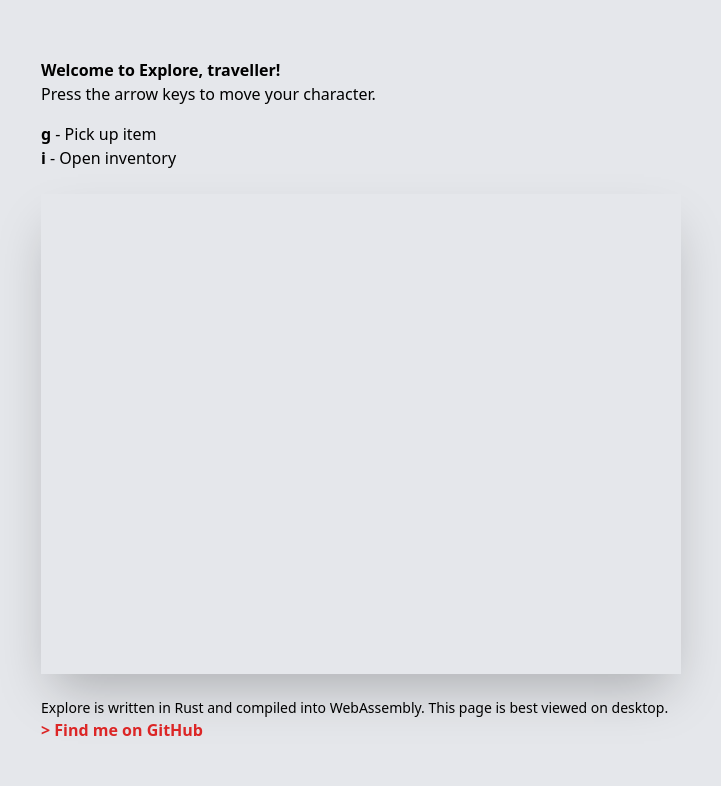
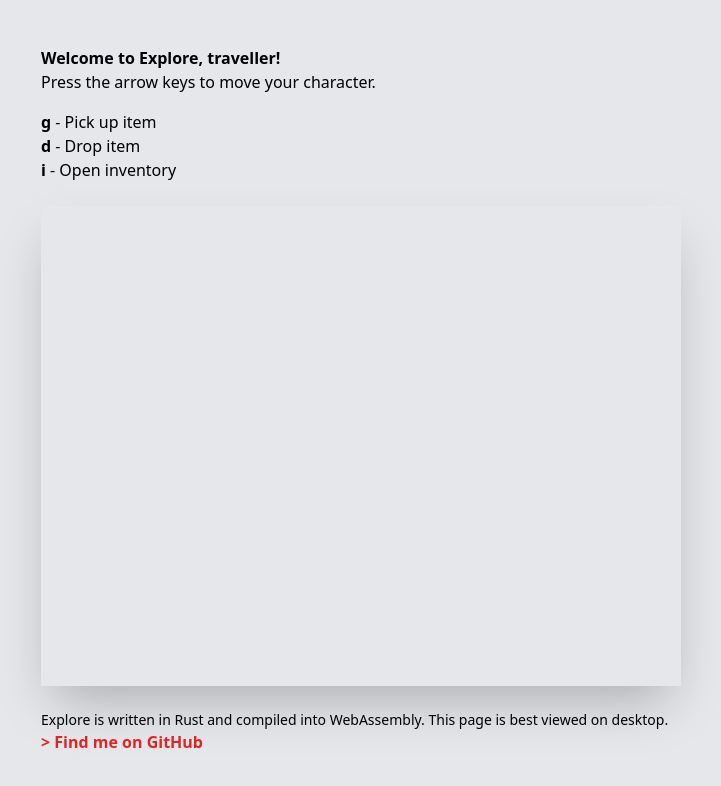
Before and after one commit to smonfourny/rust-roguelike, a Gatsby site in the folder explore-client/: page / in a window 1280 px wide. Shown: the whole page, without its empty margins (279-1000 px from the left). Built offline with nearby package versions, Linux system fonts and the light colour scheme; Gatsby itself is replaced by a stand-in of ours.

Commit message:
feat(client): update command list

```diff
--- a/explore-client/src/pages/index.js
+++ b/explore-client/src/pages/index.js
@@ -11,6 +11,7 @@ class IndexPage extends React.Component {
           <p className="px-6 font-light mb-4">Press the arrow keys to move your character.</p>
           <ul>
             <li className="px-6"><strong>g</strong> - Pick up item</li>
+            <li className="px-6"><strong>d</strong> - Drop item</li>
             <li className="px-6"><strong>i</strong> - Open inventory</li>
           </ul>
           <div className="p-6 flex justify-center">
```
